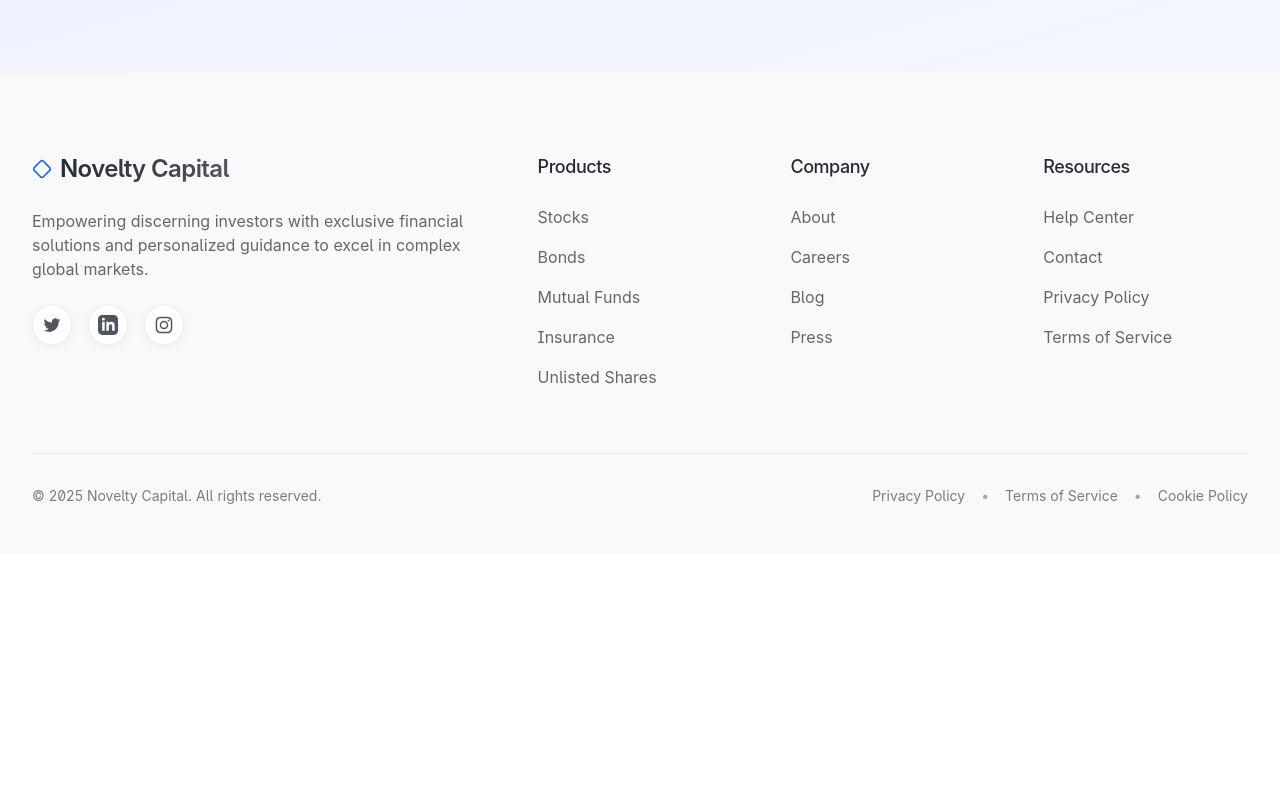
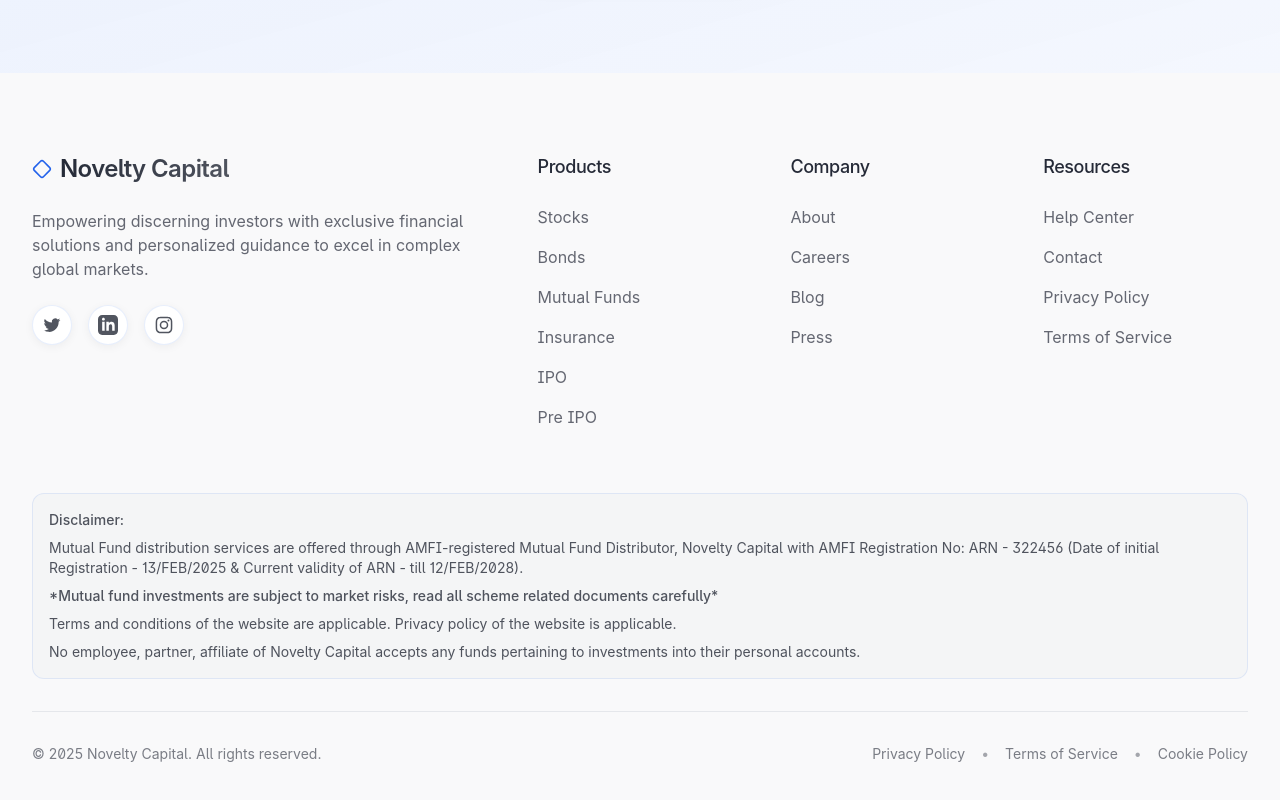
Before and after one commit to Kartikey017/noveltycapital, a React (Vite) app: page / in a window 1280 px wide. Shown: the part 5735-6535 px from the top of the page. Before the commit the page ends 6289 px from the top, so only its background shows below. Built offline with nearby package versions, Linux system fonts and the light colour scheme.

Commit message:
Add footer disclaimer
Add a disclaimer to the footer.

```diff
--- a/src/components/Footer.tsx
+++ b/src/components/Footer.tsx
@@ -14,7 +14,8 @@ const Footer = () => {
         { name: "Bonds", path: "/product/bonds" },
         { name: "Mutual Funds", path: "/product/mutual-funds" },
         { name: "Insurance", path: "/product/insurance" },
-        { name: "Unlisted Shares", path: "/product/unlisted-shares" }
+        { name: "IPO", path: "/product/ipo" },
+        { name: "Pre IPO", path: "/product/unlisted-shares" }
       ]
     },
     {
@@ -103,6 +104,18 @@ const Footer = () => {
           ))}
         </div>
 
+        {/* Disclaimer section */}
+        <div className="mb-8 p-4 bg-secondary/80 border border-primary/10 rounded-lg text-sm text-foreground/80">
+          <p className="font-medium mb-2">Disclaimer:</p>
+          <p className="mb-2">
+            Mutual Fund distribution services are offered through AMFI-registered Mutual Fund Distributor, Novelty Capital with AMFI
+            Registration No: ARN - 322456 (Date of initial Registration - 13/FEB/2025 & Current validity of ARN - till 12/FEB/2028).
+          </p>
+          <p className="font-medium mb-2">*Mutual fund investments are subject to market risks, read all scheme related documents carefully*</p>
+          <p className="mb-2">Terms and conditions of the website are applicable. Privacy policy of the website is applicable.</p>
+          <p>No employee, partner, affiliate of Novelty Capital accepts any funds pertaining to investments into their personal accounts.</p>
+        </div>
+
         <div className="pt-8 border-t border-border text-sm text-foreground/60 flex flex-col md:flex-row justify-between items-center gap-4">
           <p>© {currentYear} Novelty Capital. All rights reserved.</p>
           <div className="flex items-center gap-4">
```
